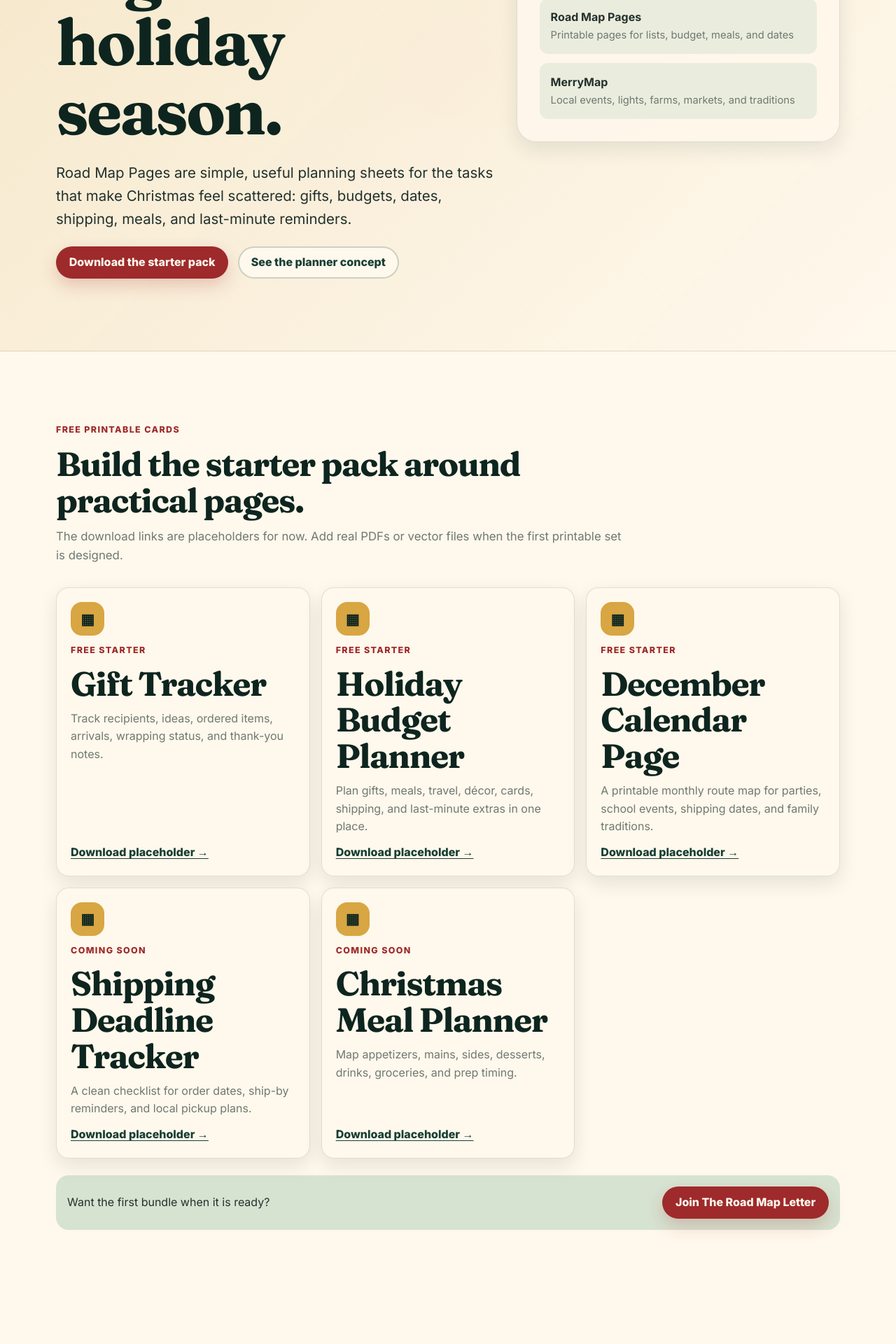
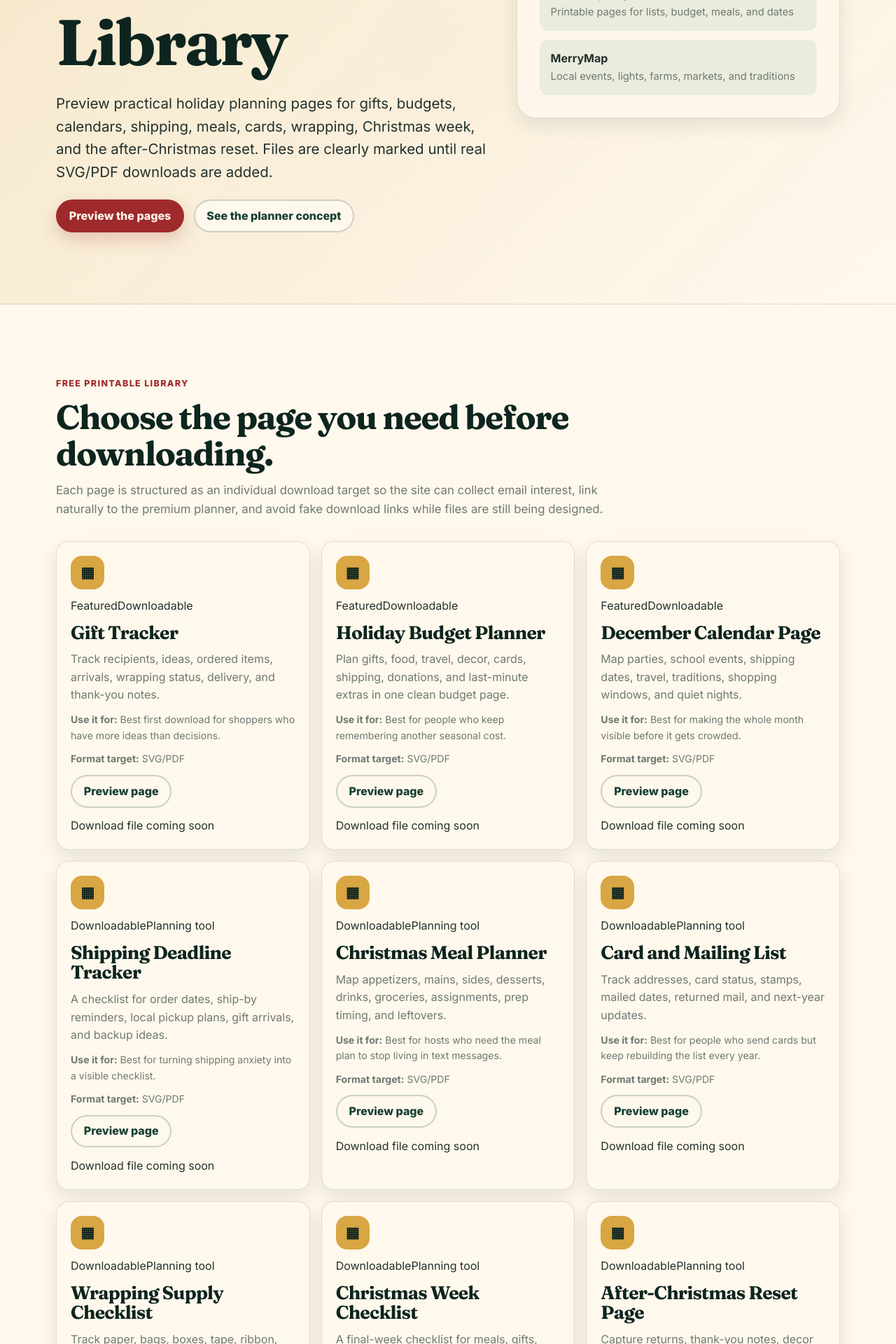
Before and after one commit to BryanFinnigan/holiday-road-map, a Next.js app: page /printables in a window 1280 px wide. Shown: the part 620-2540 px from the top of the page at 70% size. Built offline with nearby package versions, Linux system fonts and the light colour scheme; no server answers.

Commit message:
Upgrade printables into Road Map Pages lead magnet

```diff
--- a/app/printables/page.tsx
+++ b/app/printables/page.tsx
@@ -2,13 +2,14 @@ import type { Metadata } from "next";
 import Link from "next/link";
 import Hero from "@/components/Hero";
 import NewsletterSignup from "@/components/NewsletterSignup";
+import RoadMapPageCard from "@/components/RoadMapPageCard";
 import SectionHeader from "@/components/SectionHeader";
-import { printableLinks } from "@/data/printableLinks";
+import { plannerPages } from "@/lib/plannerPages";
 import { createMetadata } from "@/lib/seo";
 
 export const metadata: Metadata = createMetadata({
-  title: "Road Map Pages Free Christmas Printables",
-  description: "Download starter Christmas planning printables including a gift tracker, holiday budget planner, December calendar, shipping tracker, and meal planner.",
+  title: "Road Map Pages Free Holiday Calendar Library",
+  description: "Preview free Holiday Road Map printable planner pages including a gift tracker, holiday budget planner, December calendar, shipping tracker, meal planner, and wrapping checklist.",
   path: "/printables"
 });
 
@@ -17,36 +18,35 @@ export default function PrintablesPage() {
     <>
       <Hero
         eyebrow="Road Map Pages"
-        title="Free printable pages for a more organized holiday season."
-        description="Road Map Pages are simple, useful planning sheets for the tasks that make Christmas feel scattered: gifts, budgets, dates, shipping, meals, and last-minute reminders."
-        primaryCta={{ label: "Download the starter pack", href: "#starter-pack" }}
+        title="Road Map Pages: Free Holiday Calendar Library"
+        description="Preview practical holiday planning pages for gifts, budgets, calendars, shipping, meals, cards, wrapping, Christmas week, and the after-Christmas reset. Files are clearly marked until real SVG/PDF downloads are added."
+        primaryCta={{ label: "Preview the pages", href: "#page-library" }}
         secondaryCta={{ label: "See the planner concept", href: "/planner" }}
       />
-      <section className="section container" id="starter-pack">
+      <section className="section container" id="page-library">
         <SectionHeader
-          eyebrow="Free printable cards"
-          title="Build the starter pack around practical pages."
-          description="The download links are placeholders for now. Add real PDFs or vector files when the first printable set is designed."
+          eyebrow="Free printable library"
+          title="Choose the page you need before downloading."
+          description="Each page is structured as an individual download target so the site can collect email interest, link naturally to the premium planner, and avoid fake download links while files are still being designed."
         />
         <div className="feature-grid">
-          {printableLinks.map((printable) => (
-            <article className="feature-card" key={printable.title}>
-              <div className="feature-icon" aria-hidden="true">▦</div>
-              <p className="card-label">{printable.status}</p>
-              <h2>{printable.title}</h2>
-              <p>{printable.description}</p>
-              {/* Future downloadable file link goes here. */}
-              <a href="#future-download" aria-label={`Download placeholder for ${printable.title}`}>Download placeholder →</a>
-            </article>
-          ))}
+          {plannerPages.map((page) => <RoadMapPageCard key={page.slug} page={page} />)}
         </div>
         <div className="inline-cta">
-          <p>Want the first bundle when it is ready?</p>
-          <Link className="button primary" href="#road-map-letter-heading">Join The Road Map Letter</Link>
+          <p>Starter bundle coming soon: Gift Tracker, Budget Planner, December Calendar, Shipping Tracker, and Meal Planner.</p>
+          <Link className="button primary" href="#road-map-letter-heading">Sign up for our newsletter</Link>
         </div>
       </section>
+      <section className="section container compact-section">
+        <SectionHeader
+          eyebrow="Planner upgrade path"
+          title="Free pages now, complete planner later."
+          description="Road Map Pages are the lead magnet. The Holiday Road Map Planner is the future paid system that turns the same planning logic into a September 1 through January 15 product."
+        />
+        <Link className="button secondary" href="/planner">Preview The Holiday Road Map Planner</Link>
+      </section>
       <section className="section container">
-        <NewsletterSignup />
+        <NewsletterSignup context="printables" />
       </section>
     </>
   );
```
